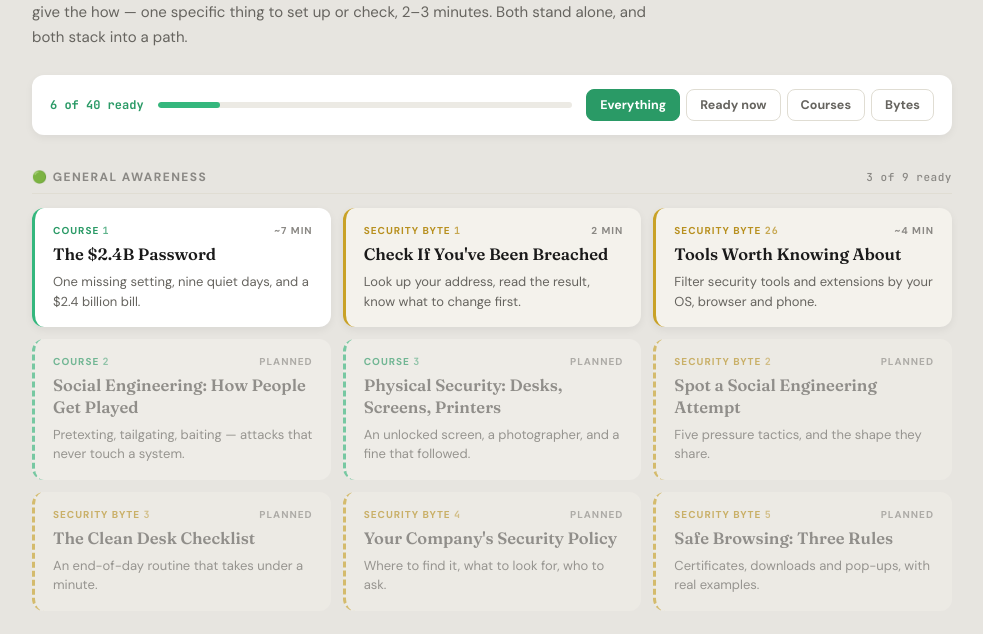
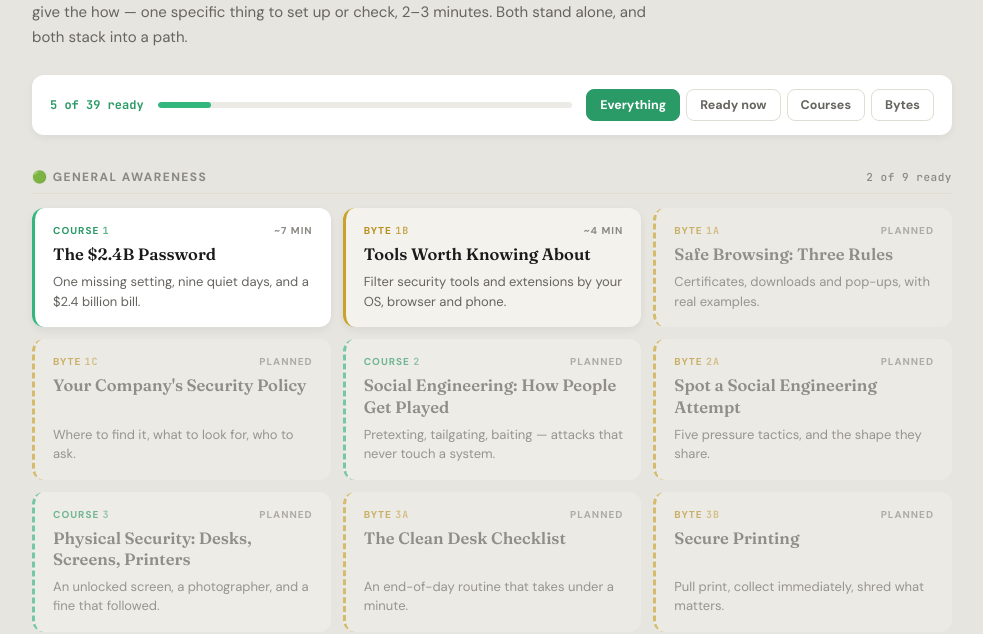
Before and after one commit to defencelab-interactive/Practical-Cybersecurity-for-the-Modern-Workplace, a plain HTML site: page index.html in a window 1280 px wide. Shown: the part 183-817 px from the top of the page, without its empty margins (148-1131 px from the left). Drawn offline with Linux system fonts and the light colour scheme.

Commit message:
Retire the breach-check byte (one-off instruction, nothing to return to); renumber bytes after their paired course (1b, 6b …) so each sorts beside the material it extends. Catalogue, landing and filenames all follow the new scheme.

```diff
--- a/bytes/01-check-if-breached.html
+++ /dev/null
@@ -1,159 +0,0 @@
-<!DOCTYPE html>
-<html lang="en">
-<head>
-<meta charset="UTF-8">
-<meta name="viewport" content="width=device-width, initial-scale=1.0">
-<title>Security Byte · Check If You've Been Breached</title>
-<link rel="preconnect" href="https://fonts.googleapis.com">
-<link rel="preconnect" href="https://fonts.gstatic.com" crossorigin>
-<link href="https://fonts.googleapis.com/css2?family=DM+Sans:opsz,wght@9..40,400;9..40,500;9..40,700&family=Fraunces:opsz,wght@9..144,500;9..144,600&family=JetBrains+Mono:wght@500;700&display=swap" rel="stylesheet">
-<style>
-:root{--ac:#34B77D;--acd:#2A9A66;--ac-soft:rgba(52,183,125,.10);--td:#1A1A1A;--tb:#4A4844;--mu:#8a8884;--paper:#F4F2EC;--paper2:#EDEAE1;--line:#e0ddd3;--sh:0 3px 8px rgba(0,0,0,.06),0 1px 3px rgba(0,0,0,.05);--hi:inset 0 1.5px 0 rgba(255,255,255,1);--disp:'Fraunces',Georgia,serif;--body:'DM Sans',system-ui,sans-serif;--mono:'JetBrains Mono',monospace;}
-*{margin:0;padding:0;box-sizing:border-box}
-body{font-family:var(--body);background:radial-gradient(120% 90% at 25% 12%,#efece4,#d9d6cf 64%);color:var(--td);min-height:100vh;display:flex;align-items:center;justify-content:center;padding:32px 20px;-webkit-font-smoothing:antialiased;position:relative;overflow:hidden}
-.byte-ground{position:fixed;inset:0;z-index:0;pointer-events:none;overflow:hidden}
-.byte-ground .bg-word{position:absolute;left:4%;bottom:5%;font-family:var(--disp);font-weight:600;font-size:clamp(90px,15vw,240px);line-height:.82;color:rgba(28,110,74,.055);letter-spacing:-.03em;text-transform:lowercase;white-space:nowrap;user-select:none}
-.byte-ground .bg-art{position:absolute;right:5%;top:50%;transform:translateY(-50%);width:clamp(220px,26vw,440px);height:auto}
-.bg-shield{animation:bgpulse 8s ease-in-out infinite;transform-origin:center}
-@keyframes bgpulse{0%,100%{opacity:.85;transform:translateY(0) scale(1)}50%{opacity:1;transform:translateY(-10px) scale(1.02)}}
-.bg-orbit{animation:bgorbit 20s linear infinite;transform-origin:center}
-@keyframes bgorbit{from{transform:rotate(0)}to{transform:rotate(360deg)}}
-.byte{width:100%;max-width:500px;background:var(--paper);border-radius:18px;overflow:hidden;box-shadow:0 24px 60px rgba(20,25,22,.22),0 6px 16px rgba(0,0,0,.1);display:flex;position:relative;z-index:1}
-/* fullscreen targets the document — ground stays, card stays a centered card, just slightly bigger */
-:fullscreen body,:-webkit-full-screen body{background:radial-gradient(120% 90% at 25% 12%,#efece4,#d9d6cf 64%)}
-:fullscreen .byte,:-webkit-full-screen .byte{max-width:600px}
-:fullscreen .byte h1{font-size:30px}
-:fullscreen .byte .lede{font-size:16px}
-:fullscreen .byte .step .st{font-size:15px}
-:fullscreen .byte .done-wrap h2{font-size:25px}
-.spine{width:8px;flex:none;background:linear-gradient(180deg,var(--ac),var(--acd))}
-.body{flex:1;padding:24px 26px 22px;display:flex;flex-direction:column;min-height:520px}
-.top{display:flex;align-items:center;justify-content:space-between;margin-bottom:16px}
-.kicker{font-size:10.5px;font-weight:700;letter-spacing:.16em;text-transform:uppercase;color:var(--acd)}
-.top-right{display:flex;align-items:center;gap:9px}
-.time{font-family:var(--mono);font-size:11px;color:var(--mu);background:#fff;border:1px solid var(--line);border-radius:20px;padding:4px 11px;box-shadow:var(--hi)}
-.fsbtn{background:#fff;border:1px solid var(--line);border-radius:8px;width:28px;height:28px;cursor:pointer;color:var(--mu);display:flex;align-items:center;justify-content:center;transition:all .15s;box-shadow:var(--hi)}
-.fsbtn:hover{color:var(--td);border-color:var(--ac)}.fsbtn svg{width:14px;height:14px}
-.dots{display:flex;gap:6px;margin-bottom:20px}
-.dots i{width:8px;height:8px;border-radius:50%;background:#d3cfc3;transition:all .25s}
-.dots i.on{background:var(--ac);box-shadow:0 0 0 3px rgba(52,183,125,.16)}.dots i.past{background:var(--acd)}
-.view{flex:1;position:relative}
-.pane{position:absolute;inset:0;opacity:0;pointer-events:none;transition:opacity .25s ease,transform .25s cubic-bezier(.22,.68,.36,1);transform:translateX(20px);display:flex;flex-direction:column}
-.pane.on{opacity:1;pointer-events:auto;transform:none}.pane.prev{transform:translateX(-20px)}
-.slbl{font-family:var(--mono);font-size:10px;font-weight:700;letter-spacing:.14em;text-transform:uppercase;color:var(--mu);margin-bottom:12px}
-h1{font-family:var(--disp);font-size:25px;font-weight:600;line-height:1.14;letter-spacing:-.01em;margin-bottom:12px}
-.lede{font-size:14px;line-height:1.55;color:var(--tb)}
-.lede code{font-family:var(--mono);font-size:12.5px;background:#fff;border:1px solid var(--line);border-radius:4px;padding:1px 6px;color:var(--td)}
-.steps{display:flex;flex-direction:column;gap:11px}
-.step{display:flex;gap:13px;align-items:flex-start;background:#fff;border-radius:11px;padding:14px 15px;box-shadow:var(--sh),var(--hi)}
-.step .n{font-family:var(--mono);font-size:13px;font-weight:700;color:#fff;background:var(--ac);width:24px;height:24px;border-radius:7px;flex:none;display:flex;align-items:center;justify-content:center;box-shadow:0 1px 3px rgba(42,154,102,.4)}
-.step .st{font-size:13.5px;line-height:1.5;color:var(--td);padding-top:2px}
-.step .st b{font-weight:700}.step .st code{font-family:var(--mono);font-size:12px;background:var(--paper2);border:1px solid var(--line);border-radius:4px;padding:1px 6px;color:var(--acd);font-weight:600;display:inline-block;margin-top:3px}
-.builder{background:#fff;border-radius:12px;padding:16px;box-shadow:var(--sh),var(--hi)}
-.builder .l2{font-size:11px;font-weight:700;text-transform:uppercase;letter-spacing:.08em;color:var(--mu);margin-bottom:11px}
-.field{width:100%;padding:12px 14px;border:1px solid var(--line);border-radius:9px;font-family:var(--mono);font-size:13px;background:var(--paper);color:var(--td);margin-bottom:11px}
-.field:focus{outline:none;border-color:var(--ac)}
-.go-btn{width:100%;padding:12px;border:none;border-radius:9px;background:var(--ac);color:#fff;font-family:var(--body);font-size:13.5px;font-weight:700;cursor:pointer;transition:all .15s}
-.go-btn:hover{background:var(--acd)}
-.result{margin-top:12px;font-size:13px;line-height:1.55;color:var(--tb);background:var(--paper);border-left:3px solid var(--ac);border-radius:8px;padding:12px 14px;display:none}
-.result.show{display:block;animation:fade .3s ease}
-@keyframes fade{from{opacity:0;transform:translateY(6px)}to{opacity:1;transform:none}}
-.result b{color:var(--td)}
-.done-wrap{flex:1;display:flex;flex-direction:column;align-items:center;justify-content:center;text-align:center}
-.done-check{width:56px;height:56px;border-radius:50%;background:var(--ac);display:flex;align-items:center;justify-content:center;color:#fff;font-size:28px;margin-bottom:18px;box-shadow:0 4px 14px rgba(42,154,102,.4)}
-.done-wrap h2{font-family:var(--disp);font-size:22px;font-weight:600;margin-bottom:10px}
-.done-wrap p{font-size:13.5px;line-height:1.55;color:var(--tb);max-width:300px;margin-bottom:22px}
-.pair{background:#fff;border-radius:11px;padding:14px 16px;box-shadow:var(--sh),var(--hi);width:100%;text-align:left;cursor:pointer;transition:transform .15s;display:flex;align-items:center;gap:12px;text-decoration:none}
-.pair:hover{transform:translateY(-2px)}
-.pair .ico{font-size:20px}.pair .tx{flex:1}
-.pair .tx small{display:block;font-size:10.5px;text-transform:uppercase;letter-spacing:.1em;color:var(--mu);font-weight:700;margin-bottom:2px}
-.pair .tx b{font-family:var(--disp);font-size:15px;font-weight:600;color:var(--td)}
-.pair .arw{color:var(--ac);font-size:18px}
-.nav{display:flex;align-items:center;justify-content:space-between;margin-top:18px;padding-top:16px;border-top:1px dashed var(--line)}
-.nav .step-count{font-family:var(--mono);font-size:11px;color:var(--mu)}
-.nav .btns{display:flex;gap:8px}
-.nav button{font-family:var(--body);font-size:13px;font-weight:600;border:none;border-radius:9px;padding:9px 16px;cursor:pointer;transition:all .15s}
-.nav .b-back{background:transparent;color:var(--mu)}.nav .b-back:hover{color:var(--td)}.nav .b-back:disabled{opacity:.3;cursor:default}
-.nav .b-next{background:var(--ac);color:#fff;box-shadow:0 2px 6px rgba(42,154,102,.3)}.nav .b-next:hover{background:var(--acd)}
-a.go-btn{display:inline-block;text-decoration:none;text-align:center}
-</style>
-</head>
-<body>
-<div class="byte-ground" id="byteGround"></div>
-<div class="byte">
-  <div class="spine"></div>
-  <div class="body">
-    <div class="top">
-      <span class="kicker">General Awareness</span>
-      <div class="top-right">
-        <span class="time">2 min</span>
-        <button class="fsbtn" id="fsbtn" onclick="toggleFS()" title="Fullscreen"><svg viewBox="0 0 24 24" fill="none" stroke="currentColor" stroke-width="2.2" stroke-linecap="round" stroke-linejoin="round"><path d="M8 3H5a2 2 0 0 0-2 2v3M21 8V5a2 2 0 0 0-2-2h-3M3 16v3a2 2 0 0 0 2 2h3M16 21h3a2 2 0 0 0 2-2v-3"/></svg></button>
-      </div>
-    </div>
-    <div class="dots" id="dots"></div>
-    <div class="view" id="view">
-
-      <div class="pane on">
-        <div class="slbl">Why this</div>
-        <h1>Check if you've been breached</h1>
-        <p class="lede">Over 12 billion account records have leaked over the years. In two minutes, find out if yours are among them — and what to do if they are.</p>
-      </div>
-
-      <div class="pane">
-        <div class="slbl">How</div>
-        <div class="steps">
-          <div class="step"><span class="n">1</span><span class="st">Go to <b>haveibeenpwned.com</b> — a free, reputable service that tracks known data breaches.</span></div>
-          <div class="step"><span class="n">2</span><span class="st">Type your email address. It checks against billions of leaked records and shows which breaches included your data.</span></div>
-          <div class="step"><span class="n">3</span><span class="st">It's safe to enter your email — the site is run by a well-known security researcher and doesn't store or misuse it.</span></div>
-        </div>
-      </div>
-
-      <div class="pane">
-        <div class="slbl">Do it now</div>
-        <div class="builder">
-          <div class="l2">Open the real checker and enter your email</div>
-          <a class="go-btn" href="https://haveibeenpwned.com" target="_blank" rel="noopener">Check on haveibeenpwned.com ↗</a>
-          <div class="result show">
-            <b>Reading your results:</b> most people show up in several breaches — that’s normal, it just means a site you used was hacked at some point. What matters is the password. <b>For any breach where you still reuse that password anywhere, change it now</b>, and turn on MFA on that account.
-          </div>
-        </div>
-      </div>
-
-      <div class="pane">
-        <div class="done-wrap">
-          <div class="done-check">✓</div>
-          <h2>That’s the whole check</h2>
-          <p>Two minutes well spent. The habit from here is simple: never reuse a password that’s shown up in a breach, and turn on MFA wherever it’s offered. Re-run this check every few months — new breaches show up all the time.</p>
-        </div>
-      </div>
-
-    </div>
-    <div class="nav">
-      <span class="step-count" id="count">Step 1 of 4</span>
-      <div class="btns"><button class="b-back" id="back" onclick="go(-1)" disabled>Back</button><button class="b-next" id="next" onclick="go(1)">Next →</button></div>
-    </div>
-  </div>
-</div>
-<script>
-const panes=[...document.querySelectorAll('.pane')];const N=panes.length;let cur=0;
-const dotsEl=document.getElementById('dots');for(let i=0;i<N;i++)dotsEl.appendChild(document.createElement('i'));
-const dots=[...dotsEl.children];
-function render(){panes.forEach((p,i)=>{p.classList.toggle('on',i===cur);p.classList.toggle('prev',i<cur);});dots.forEach((d,i)=>{d.className='';if(i<cur)d.classList.add('past');else if(i===cur)d.classList.add('on');});document.getElementById('count').textContent=`Step ${cur+1} of ${N}`;document.getElementById('back').disabled=cur===0;const nx=document.getElementById('next');nx.textContent=cur===N-1?'Done ✓':'Next →';nx.disabled=cur===N-1;}
-function go(d){cur=Math.max(0,Math.min(N-1,cur+d));render();}
-const byteEl=document.querySelector('.byte'),fsbtn=document.getElementById('fsbtn');
-const eIco='<svg viewBox="0 0 24 24" fill="none" stroke="currentColor" stroke-width="2.2" stroke-linecap="round" stroke-linejoin="round"><path d="M8 3H5a2 2 0 0 0-2 2v3M21 8V5a2 2 0 0 0-2-2h-3M3 16v3a2 2 0 0 0 2 2h3M16 21h3a2 2 0 0 0 2-2v-3"/></svg>';
-const sIco='<svg viewBox="0 0 24 24" fill="none" stroke="currentColor" stroke-width="2.2" stroke-linecap="round" stroke-linejoin="round"><path d="M8 3v3a2 2 0 0 1-2 2H3M21 8h-3a2 2 0 0 1-2-2V3M3 16h3a2 2 0 0 1 2 2v3M16 21v-3a2 2 0 0 1 2-2h3"/></svg>';
-function toggleFS(){const el=document.documentElement;if(!document.fullscreenElement&&!document.webkitFullscreenElement){(el.requestFullscreen||el.webkitRequestFullscreen).call(el);}else{(document.exitFullscreen||document.webkitExitFullscreen).call(document);}}
-document.addEventListener('fullscreenchange',syncFS);document.addEventListener('webkitfullscreenchange',syncFS);
-function syncFS(){const on=document.fullscreenElement||document.webkitFullscreenElement;fsbtn.innerHTML=on?sIco:eIco;fsbtn.title=on?'Exit fullscreen':'Fullscreen';}
-document.addEventListener('keydown',e=>{if(e.key==='ArrowRight')go(1);if(e.key==='ArrowLeft')go(-1);});
-(function(){
-  const g=document.getElementById('byteGround'); if(!g) return;
-  const k=document.querySelector('.kicker'); const word=(k?k.textContent:'').trim().toLowerCase();
-  g.innerHTML=(word?`<div class="bg-word">${word}</div>`:'')+
-    `<svg class="bg-art" viewBox="0 0 120 132" fill="none" xmlns="http://www.w3.org/2000/svg"><circle class="bg-orbit" cx="60" cy="62" r="54" stroke="rgba(30,120,80,.10)" stroke-width="1.2" stroke-dasharray="3 8"/><g class="bg-shield"><path d="M60 8 L104 26 L104 66 Q104 104 60 124 Q16 104 16 66 L16 26 Z" stroke="rgba(28,110,74,.16)" stroke-width="2"/><circle cx="60" cy="58" r="9" stroke="rgba(28,110,74,.16)" stroke-width="2"/><path d="M60 66 L60 80" stroke="rgba(28,110,74,.16)" stroke-width="4.5" stroke-linecap="round"/></g></svg>`;
-})();
-render();
-</script>
-</body>
-</html>
--- a/index.html
+++ b/index.html
@@ -71,75 +71,73 @@ a.card:hover{transform:translateY(-2px);box-shadow:0 8px 20px rgba(0,0,0,.1)}
   <div id="lib"></div>
 
   <div class="note">
-    <b>This is a live preview.</b> Items marked <i>planned</i> are written into the catalogue but not built yet — the numbering follows the catalogue, so it stays stable as the rest arrives. Content and design are in active development.
+    <b>This is a live preview.</b> Bytes are numbered after the course they pair with — Byte 6b belongs with Course 6 — so each one sits next to the material it extends. Items marked <i>planned</i> are written into the catalogue but not built yet. Content and design are in active development.
   </div>
 </div>
 
 <script>
 const GROUPS=[
- ['🟢 General Awareness',[
-  ['course',1,'The $2.4B Password','~7 min','One missing setting, nine quiet days, and a $2.4 billion bill.','courses/01-security-basics.html'],
-  ['byte',1,"Check If You've Been Breached",'2 min','Look up your address, read the result, know what to change first.','bytes/01-check-if-breached.html'],
-  ['byte',26,'Tools Worth Knowing About','~4 min','Filter security tools and extensions by your OS, browser and phone.','bytes/26-security-toolkit.html'],
-  ['course',2,'Social Engineering: How People Get Played','~7 min','Pretexting, tailgating, baiting — attacks that never touch a system.',''],
-  ['course',3,'Physical Security: Desks, Screens, Printers','~6 min','An unlocked screen, a photographer, and a fine that followed.',''],
-  ['byte',2,'Spot a Social Engineering Attempt','2 min','Five pressure tactics, and the shape they share.',''],
-  ['byte',3,'The Clean Desk Checklist','2 min','An end-of-day routine that takes under a minute.',''],
-  ['byte',4,"Your Company's Security Policy",'2 min','Where to find it, what to look for, who to ask.',''],
-  ['byte',5,'Safe Browsing: Three Rules','2 min','Certificates, downloads and pop-ups, with real examples.','']]],
+ ['\u{1F7E2} General Awareness',[
+  ['course','1','The $2.4B Password','~7 min','One missing setting, nine quiet days, and a $2.4 billion bill.','courses/01-security-basics.html'],
+  ['byte','1b','Tools Worth Knowing About','~4 min','Filter security tools and extensions by your OS, browser and phone.','bytes/01b-security-toolkit.html'],
+  ['byte','1a','Safe Browsing: Three Rules','2 min','Certificates, downloads and pop-ups, with real examples.',''],
+  ['byte','1c',"Your Company's Security Policy",'2 min','Where to find it, what to look for, who to ask.',''],
+  ['course','2','Social Engineering: How People Get Played','~7 min','Pretexting, tailgating, baiting \u2014 attacks that never touch a system.',''],
+  ['byte','2a','Spot a Social Engineering Attempt','2 min','Five pressure tactics, and the shape they share.',''],
+  ['course','3','Physical Security: Desks, Screens, Printers','~6 min','An unlocked screen, a photographer, and a fine that followed.',''],
+  ['byte','3a','The Clean Desk Checklist','2 min','An end-of-day routine that takes under a minute.',''],
+  ['byte','3b','Secure Printing','2 min','Pull print, collect immediately, shred what matters.','']]],
 
- ['🔑 Authentication',[
-  ['course',4,'The Domino Effect: Passwords & MFA','~8 min','One forum password from 2020, then 47 accounts in an hour.','courses/04-passwords-mfa.html'],
-  ['course',5,'MFA: The Second Step','~7 min','Free, takes a minute, and most people still have not done it.',''],
-  ['byte',6,'Build a Passphrase in 60 Seconds','2 min','Four words, separators, and why length beats symbols.',''],
-  ['byte',7,'Set Up MFA — Step by Step','3 min','Find the setting, scan the code, save the recovery codes.','']]],
+ ['\u{1F511} Authentication',[
+  ['course','4','The Domino Effect: Passwords & MFA','~8 min','One forum password from 2020, then 47 accounts in an hour.','courses/04-passwords-mfa.html'],
+  ['byte','4a','Build a Passphrase in 60 Seconds','2 min','Four words, separators, and why length beats symbols.',''],
+  ['course','5','MFA: The Second Step','~7 min','Free, takes a minute, and most people still have not done it.',''],
+  ['byte','5a','Set Up MFA \u2014 Step by Step','3 min','Find the setting, scan the code, save the recovery codes.','']]],
 
- ['🎣 Phishing & Social Engineering',[
-  ['course',6,'The 4:47 PM Email','~8 min','Two emails, one fake — then why the convincing ones work.','courses/06-the-447-email.html'],
-  ['byte',27,'Link Inspector','~3 min','Paste a URL and see where it actually goes. Runs in your browser.','bytes/27-link-inspector.html'],
-  ['byte',8,'The 5-Second Email Check','2 min','Sender, link, tone — practised on your own inbox.',''],
-  ['byte',9,'How to Report a Phishing Email','2 min','Where the button is, and why forwarding breaks the headers.','']]],
+ ['\u{1F3A3} Phishing & Social Engineering',[
+  ['course','6','The 4:47 PM Email','~8 min','Two emails, one fake \u2014 then why the convincing ones work.','courses/06-the-447-email.html'],
+  ['byte','6b','Link Inspector','~3 min','Paste a URL and see where it actually goes. Runs in your browser.','bytes/06b-link-inspector.html'],
+  ['byte','6a','The 5-Second Email Check','2 min','Sender, link, tone \u2014 practised on your own inbox.',''],
+  ['byte','6c','How to Report a Phishing Email','2 min','Where the button is, and why forwarding breaks the headers.','']]],
 
- ['💻 Device Security',[
-  ['course',7,'Laptop Security Settings','~6 min','Ninety seconds of an unlocked screen, and what it cost.',''],
-  ['course',8,'Phone Security Settings','~6 min','Your phone holds more access than your laptop does.',''],
-  ['byte',10,'Five Settings to Check on Your Laptop','2 min','Auto-lock, encryption, updates, antivirus, extensions.',''],
-  ['byte',11,'App Permission Cleanup','2 min','Review what your apps can reach, revoke what makes no sense.',''],
-  ['byte',12,'Secure Your Home WiFi','2 min','Router password, encryption type, network name.',''],
-  ['byte',13,'When You Lose Your Phone','2 min','Lock, wipe, notify, and the order to do it in.',''],
-  ['byte',14,'Travel Security Checklist','2 min','Packing, airport, hotel — a short reference.',''],
-  ['byte',15,'Working from a Coffee Shop','2 min','Screen angle, network, auto-lock, and calls you should not take.',''],
-  ['byte',16,'USB Drives: Don\'t Plug and Pray','2 min','Why a found drive is bait, and what to do with it instead.','']]],
+ ['\u{1F4BB} Device Security',[
+  ['course','7','Laptop Security Settings','~6 min','Ninety seconds of an unlocked screen, and what it cost.',''],
+  ['byte','7a','Five Settings to Check on Your Laptop','2 min','Auto-lock, encryption, updates, antivirus, extensions.',''],
+  ['byte','7b','Secure Your Home WiFi','2 min','Router password, encryption type, network name.',''],
+  ['byte','7c','Working from a Coffee Shop','2 min','Screen angle, network, auto-lock, and calls you should not take.',''],
+  ['byte','7d',"USB Drives: Don't Plug and Pray",'2 min','Why a found drive is bait, and what to do with it instead.',''],
+  ['byte','7e','Travel Security Checklist','2 min','Packing, airport, hotel \u2014 a short reference.',''],
+  ['course','8','Phone Security Settings','~6 min','Your phone holds more access than your laptop does.',''],
+  ['byte','8a','App Permission Cleanup','2 min','Review what your apps can reach, revoke what makes no sense.',''],
+  ['byte','8b','When You Lose Your Phone','2 min','Lock, wipe, notify, and the order to do it in.','']]],
 
- ['🌐 Online Presence',[
-  ['course',9,"Social Media: What You're Really Sharing",'~8 min','One photo on LinkedIn gave an attacker everything they needed.',''],
-  ['byte',17,'LinkedIn Privacy in Two Minutes','2 min','Connections, location, and third-party app access.',''],
-  ['byte',18,'Clean Up Your Digital Footprint','3 min','Old accounts, data brokers, and searching for yourself.','']]],
+ ['\u{1F310} Online Presence',[
+  ['course','9',"Social Media: What You're Really Sharing",'~8 min','One photo on LinkedIn gave an attacker everything they needed.',''],
+  ['byte','9a','LinkedIn Privacy in Two Minutes','2 min','Connections, location, and third-party app access.',''],
+  ['byte','9b','Clean Up Your Digital Footprint','3 min','Old accounts, data brokers, and searching for yourself.','']]],
 
- ['🤖 AI Security',[
-  ['course',10,'AI Tools: Safe Use at Work','~7 min','A $25M deepfake call, and what people paste into public models.',''],
-  ['byte',19,'How to Anonymise an AI Prompt','2 min','Three rewrites: names, companies and project details removed.',''],
-  ['byte',20,'Spot a Deepfake Call','2 min','Verification questions, calling back, and a family code word.','']]],
+ ['\u{1F916} AI Security',[
+  ['course','10','AI Tools: Safe Use at Work','~7 min','A $25M deepfake call, and what people paste into public models.',''],
+  ['byte','10a','How to Anonymise an AI Prompt','2 min','Three rewrites: names, companies and project details removed.',''],
+  ['byte','10b','Spot a Deepfake Call','2 min','Verification questions, calling back, and a family code word.','']]],
 
- ['📂 Data Protection',[
-  ['course',11,'Data Classification: Four Levels','~6 min','Same spreadsheet, three locations, three completely different risks.',''],
-  ['course',12,'File Sharing & Access','~6 min','"Anyone with the link" is rarely the setting you meant.',''],
-  ['byte',21,'Classify This: Quick Exercise','3 min','Six items, four levels, drag each where it belongs.',''],
-  ['byte',22,'Is This PII?','2 min','Eight examples to sort, and the edge cases that catch people.',''],
-  ['byte',23,'Sharing Files Safely','2 min','Link types, expiry dates, and folders that inherit access.',''],
-  ['byte',24,'Secure Printing','2 min','Pull print, collect immediately, shred what matters.','']]],
+ ['\u{1F4C2} Data Protection',[
+  ['course','11','Data Classification: Four Levels','~6 min','Same spreadsheet, three locations, three completely different risks.',''],
+  ['byte','11a','Classify This: Quick Exercise','3 min','Six items, four levels, drag each where it belongs.',''],
+  ['byte','11b','Is This PII?','2 min','Eight examples to sort, and the edge cases that catch people.',''],
+  ['course','12','File Sharing & Access','~6 min','"Anyone with the link" is rarely the setting you meant.',''],
+  ['byte','12a','Sharing Files Safely','2 min','Link types, expiry dates, and folders that inherit access.','']]],
 
- ['🚨 Incident Response',[
-  ['course',13,'The First 30 Minutes','~7 min','Stop, document, report — and why speed decides the cost.',''],
-  ['byte',25,'STOP · DOCUMENT · REPORT Card','2 min','A card you can save or print, plus two practice scenarios.','']]]
+ ['\u{1F6A8} Incident Response',[
+  ['course','13','The First 30 Minutes','~7 min','Stop, document, report \u2014 and why speed decides the cost.',''],
+  ['byte','13a','STOP \u00B7 DOCUMENT \u00B7 REPORT Card','2 min','A card you can save or print, plus two practice scenarios.','']]]
 ];
-
 const esc=s=>String(s).replace(/[&<>"]/g,c=>({'&':'&amp;','<':'&lt;','>':'&gt;','"':'&quot;'}[c]));
 const lib=document.getElementById('lib');
 
 function card(it){
   const[type,num,title,time,blurb,href]=it;
-  const kind=type==='course'?'Course':'Security Byte';
+  const kind=type==='course'?'Course':'Byte';
   const inner=`<div class="tag"><span>${kind} <span class="num">${num}</span></span><span>${esc(href?time:'planned')}</span></div>
     <h3>${esc(title)}</h3><p>${esc(blurb)}</p>`;
   return href
```
Also changed, not shown: bytes/01b-security-toolkit.html (renamed from bytes/26-security-toolkit.html), bytes/06b-link-inspector.html (renamed from bytes/27-link-inspector.html), 1 other file.
